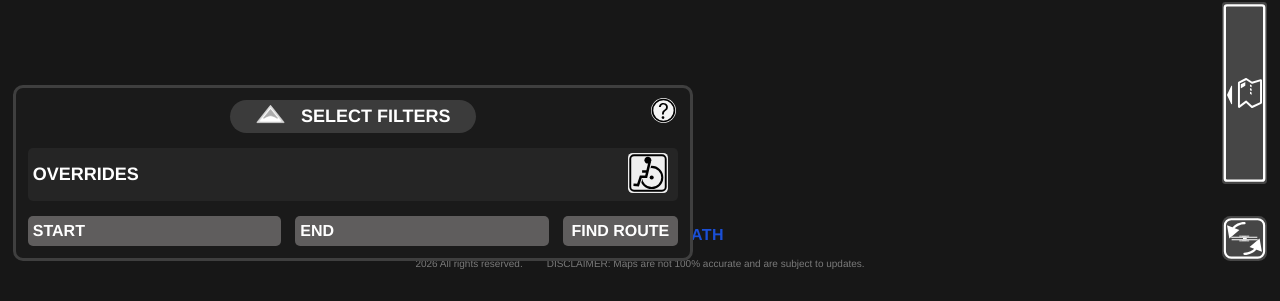
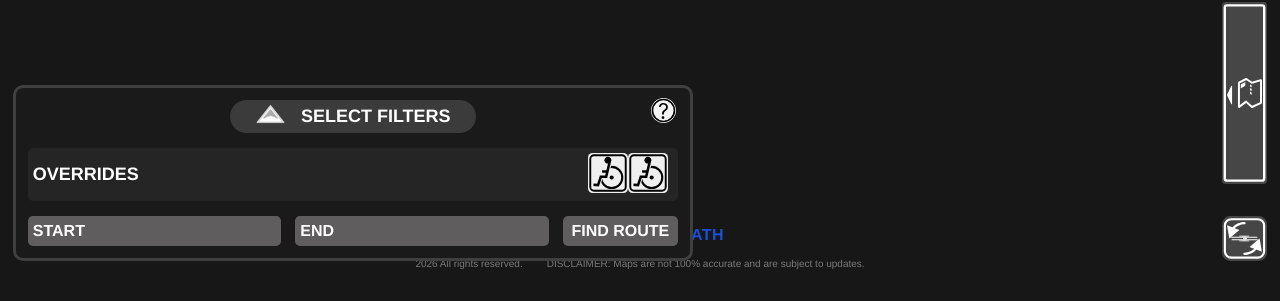
Before and after one commit to holeedays/MTA-PlatformPath, a Django app: template platformpath/platformpathapp/templates/platformpathapp/station_map.html in a window 1280 px wide. Shown: the part 499-800 px from the top of the page. Run offline with Django 5.2, Linux system fonts and the light colour scheme; the template is opened without the code that fills it, so the values that code supplies are empty; some libraries are stand-ins or nearby versions.

Commit message:
Added a new button the avoid accessible nodes when finding the route.

```diff
--- a/platformpath/platformpathapp/static/platformpathapp/css/station_map.css
+++ b/platformpath/platformpathapp/static/platformpathapp/css/station_map.css
@@ -668,8 +668,9 @@ to work properly; we use a custom keyframe animation */
     justify-content: flex-end;
     padding: 0px 10px;
 }
-/* accessibility override toggle button */
-.override-toggles__accessibility-only-toggle-button {
+/* accessibility override toggle buttons */
+.override-toggles__accessibility-only-toggle-button,
+.override-toggles__accessibility-none-toggle-button {
     background: none;
     border: none;
 
@@ -677,21 +678,25 @@ to work properly; we use a custom keyframe animation */
 }
 
 /* img styling of the accessibility button */
-.override-toggles__accessibility-only-toggle-button img {
+.override-toggles__accessibility-only-toggle-button img,
+.override-toggles__accessibility-none-toggle-button img {
     width: 40px;
     height: auto;
 
     transition: filter 0.25s ease-in-out;
 }
-.override-toggles__accessibility-only-toggle-button:active img {
+.override-toggles__accessibility-only-toggle-button:active img,
+.override-toggles__accessibility-none-toggle-button:active img {
         filter: brightness(0.7);
     }
 @media (hover:hover) {
-    .override-toggles__accessibility-only-toggle-button:hover img {
+    .override-toggles__accessibility-only-toggle-button:hover img,
+    .override-toggles__accessibility-none-toggle-button:hover img {
         filter: brightness(0.7);
     }
 }
-.override-toggles__accessibility-only-toggle-button.enabled img {
+.override-toggles__accessibility-only-toggle-button.enabled img,
+.override-toggles__accessibility-none-toggle-button.enabled img {
         filter: brightness(0.5);
 }
 
@@ -1336,12 +1341,14 @@ if the arrow has the class (.route-direction__label) and target any paths within
 }
 
 /* .override-toggles__accessibility-only-toggle-buttons overrides for element description */
-.override-toggles__accessibility-only-toggle-button {
+.override-toggles__accessibility-only-toggle-button,
+.override-toggles__accessibility-none-toggle-button {
     position: relative; /* needs a position property for left, right, top, bottom in .element-description to work properly;
                             else these properties will refer to the nearest ancestor with those properties (e.g. the route form
                             filter checklist override container (which has map-overlay class, that has a position property); */
 }
-.override-toggles__accessibility-only-toggle-button .element-description {
+.override-toggles__accessibility-only-toggle-button .element-description,
+.override-toggles__accessibility-none-toggle-button .element-description {
     left: 50%;
     transform: translateX(-50%);
     top: auto; /* have to reset top since the parent container's (route form filter checklist override container) styling is
--- a/platformpath/platformpathapp/templates/platformpathapp/station_map.html
+++ b/platformpath/platformpathapp/templates/platformpathapp/station_map.html
@@ -100,6 +100,14 @@
 								alt="Accessibility only toggle button icon"
 							>
 							<span class="element-description">Prioritize routes that are ADA accessible</span>
+						</button>
+						<button class="override-toggles__accessibility-none-toggle-button element-description__hoverable" aria-selected="false">
+								<!-- replace with accessibility none toggle button icon -->
+							<img
+								src="{% static 'platformpathapp/decals/override_toggles_accessibility_only_toggle_button.svg' %}"
+								alt="Accessibility none toggle button icon"
+							>
+							<span class="element-description">Avoid nodes that are ADA accessible</span>
 						</button>
 					</div>
 				</section>
```
